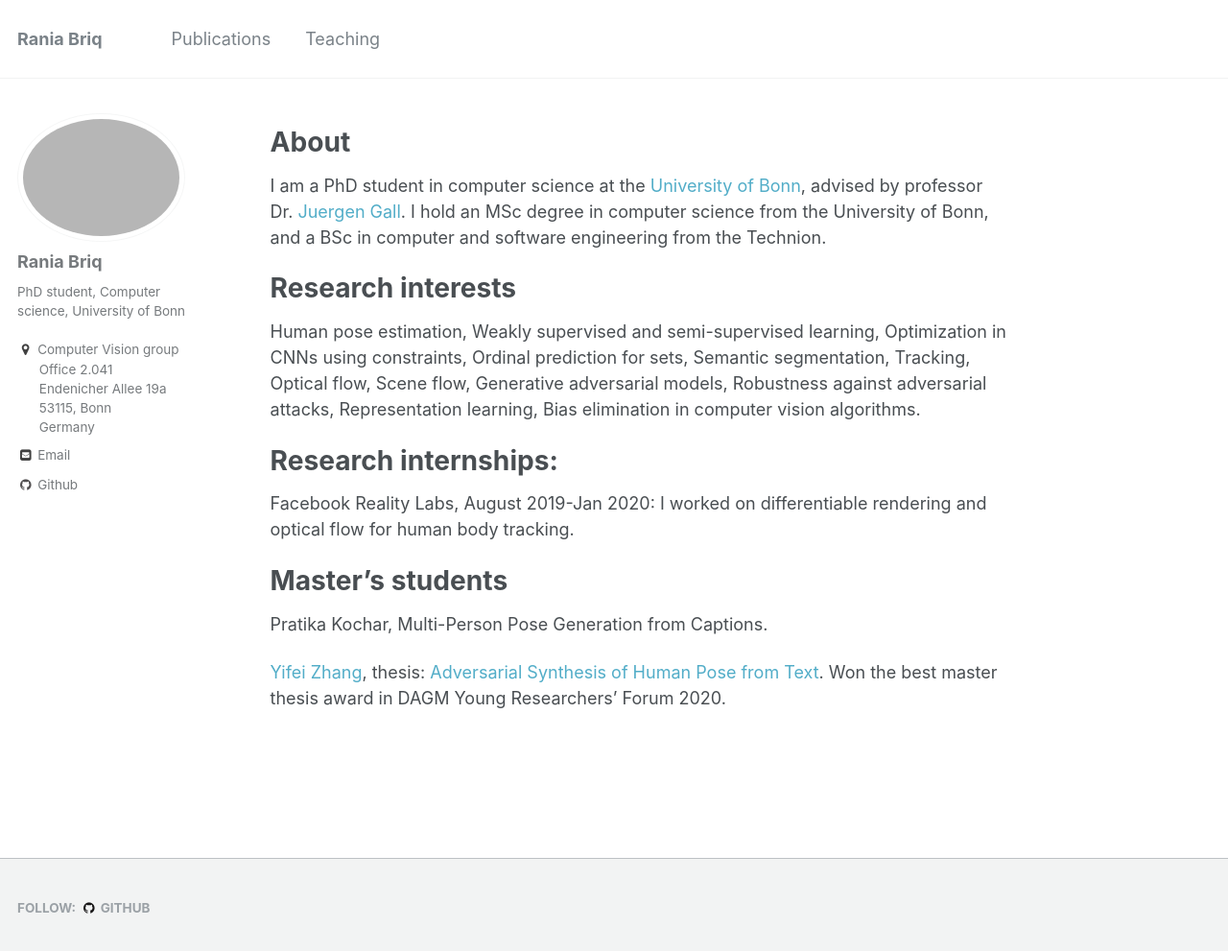
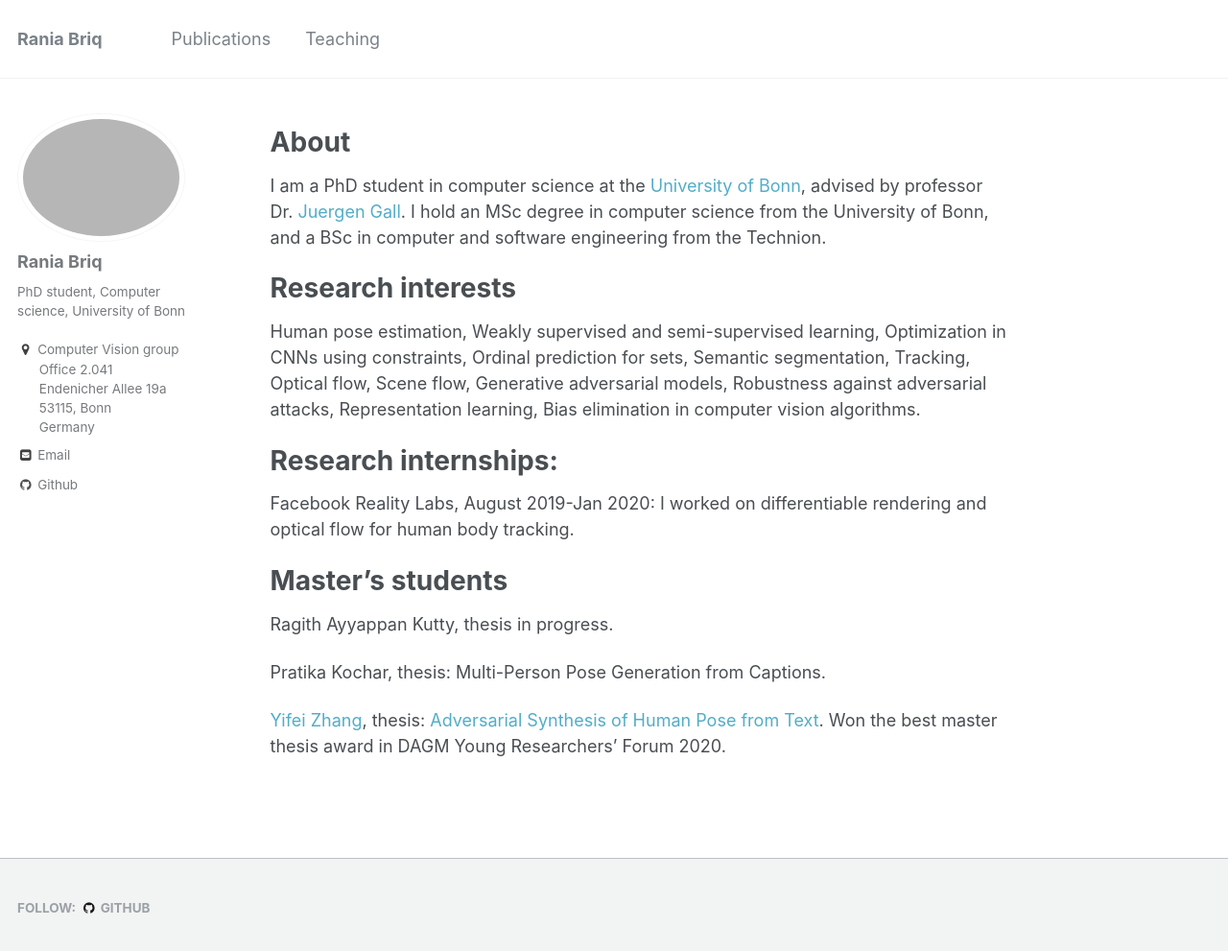
Before and after one commit to briqr/briqr.github.io, a Jekyll site: the page built from _pages/about.md, in a window 1280 px wide and 1004 px high. Shown: the top 991 px of the window at 96% size. Built offline with Jekyll 4.4.1, drawn with Linux system fonts in a browser that asks for light colours.

Commit message:
Update about.md

```diff
--- a/_pages/about.md
+++ b/_pages/about.md
@@ -30,6 +30,8 @@ Facebook Reality Labs, August 2019-Jan 2020: I worked on differentiable renderin
 
 Master's students
 ======
-Pratika Kochar, Multi-Person Pose Generation from Captions.
+Ragith Ayyappan Kutty, thesis in progress.
+
+Pratika Kochar, thesis: Multi-Person Pose Generation from Captions.
 
 [Yifei Zhang](https://www.linkedin.com/in/yifei-zhang-2565811a9/), thesis: [Adversarial Synthesis of Human Pose from Text](https://arxiv.org/abs/2005.00340). Won the best master thesis award in DAGM Young Researchers' Forum 2020.
```
